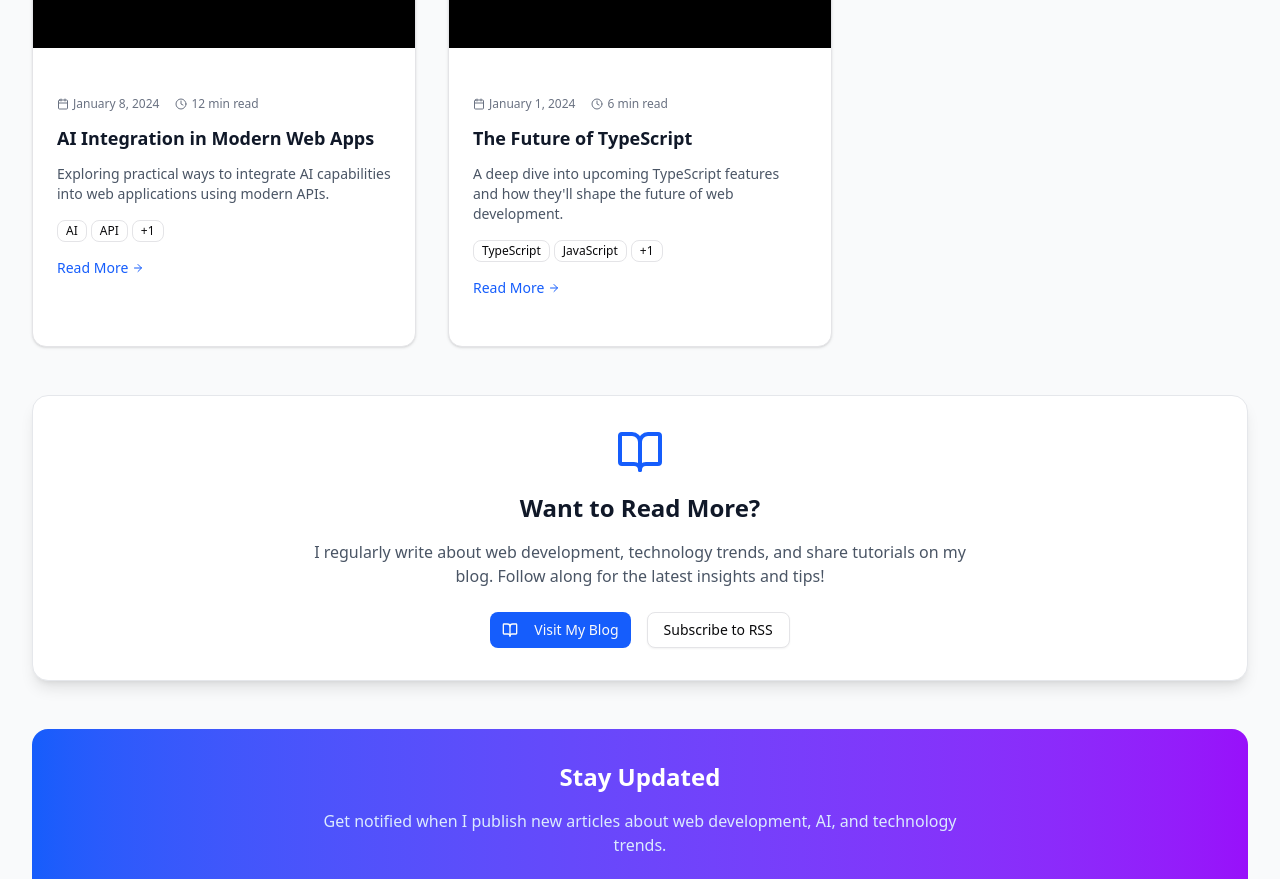
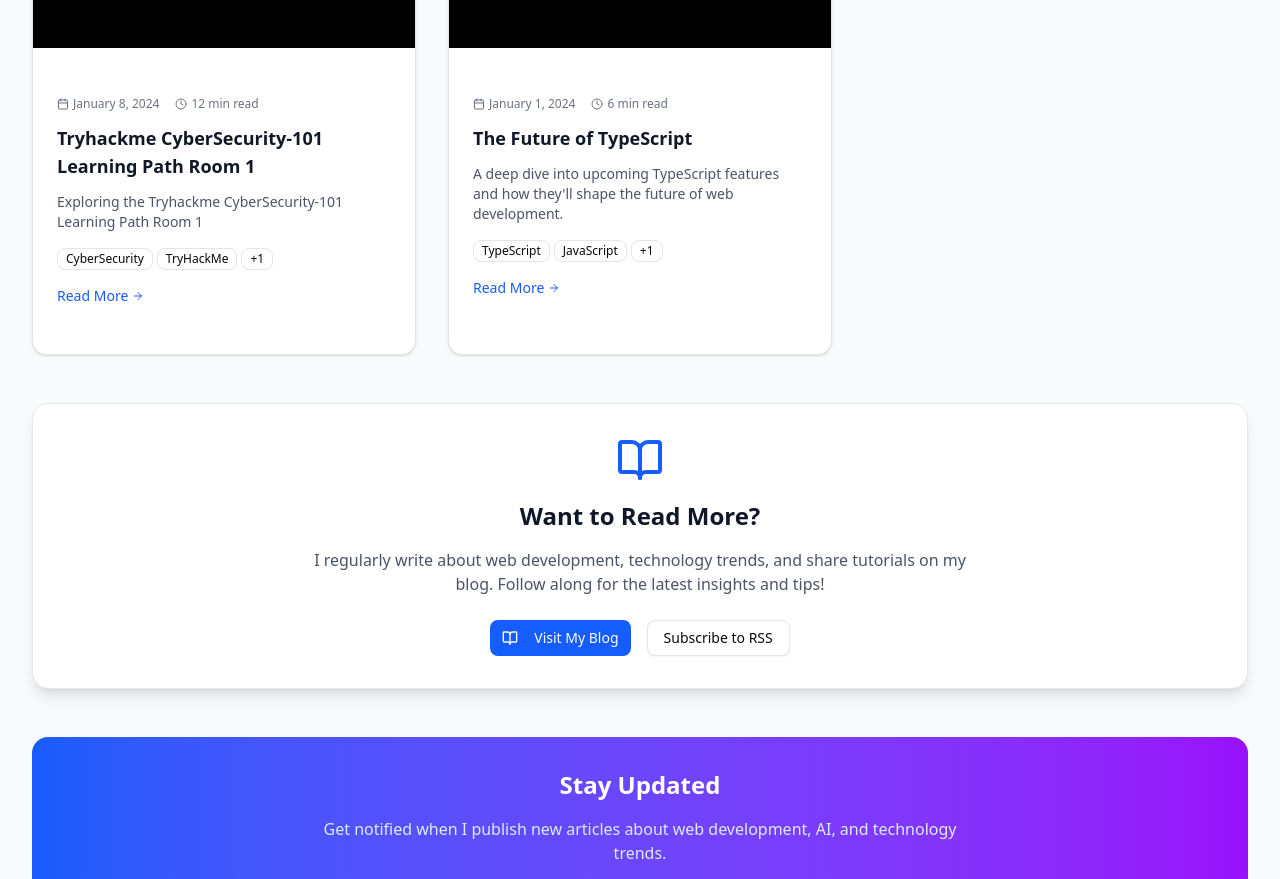
Before and after one commit to KentDevu/formalportfolio, a Next.js app: page / in a window 1280 px wide. Shown: the part 6920-7799 px from the top of the page. Built offline with nearby package versions, Linux system fonts and the light colour scheme.

Commit message:
Add the blog 2

```diff
--- a/src/data/portfolio-data.ts
+++ b/src/data/portfolio-data.ts
@@ -119,12 +119,12 @@ export const mockBlogPosts: BlogPost[] = [
   },
   {
     id: "2",
-    title: "AI Integration in Modern Web Apps",
-    excerpt: "Exploring practical ways to integrate AI capabilities into web applications using modern APIs.",
+    title: "Tryhackme CyberSecurity-101 Learning Path Room 1",
+    excerpt: "Exploring the Tryhackme CyberSecurity-101 Learning Path Room 1",
     publishedAt: "2024-01-08",
     readTime: "12 min read",
-    tags: ["AI", "API", "Web Development"],
-    url: "https://github.com/KentDevu/CyberSecurity-Related-Blogs/blob/master/tryhackme-presecurity-journey.md",
+    tags: ["CyberSecurity", "TryHackMe", "Learning"],
+    url: "https://github.com/KentDevu/CyberSecurity-Related-Blogs/blob/master/cybersecurity101-room1.md",
     image: "/blog-2.jpg"
   },
   {
```
